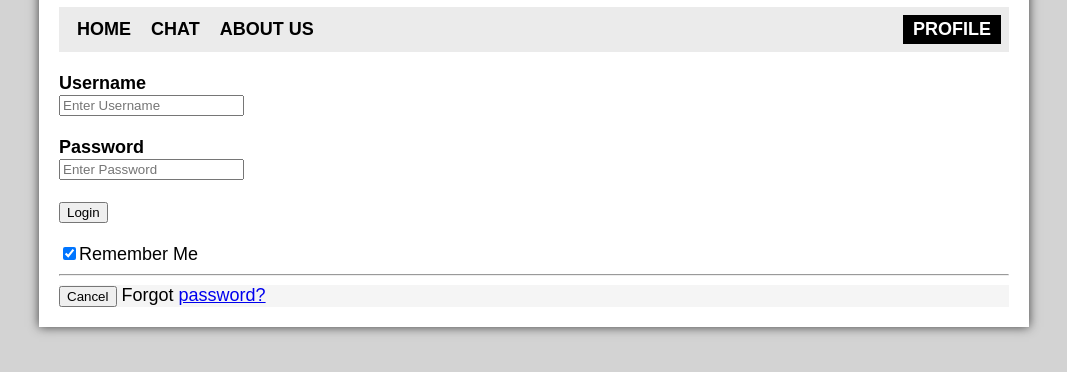
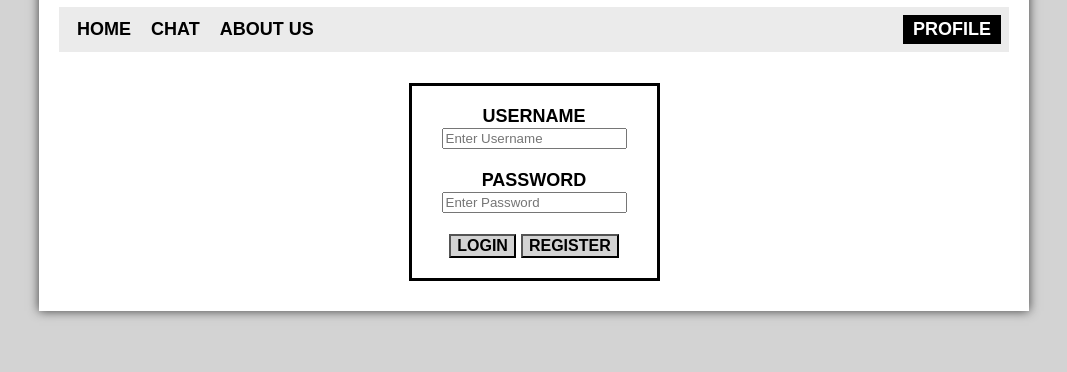
Before and after one commit to Burnsy4380/Hackathon-Projects-, a website: page profile.html in a window 1280 px wide. Shown: the part 106-478 px from the top of the page, without its empty margins (106-1173 px from the left). Drawn offline with Linux system fonts and the light colour scheme.

Commit message:
Add files via upload

```diff
--- a/profile.html
+++ b/profile.html
@@ -28,23 +28,18 @@
         <a href="profile.html" class="split active">PROFILE</a>
       </nav>
 
-      <form>
-        <div class="container"><br>
-          <label for"uname"><b>Username</b></label><br>
+      <form><br>
+        <div class="profilecontainer">
+          <div class="loginbox">
+          <label for"uname"><b>USERNAME</b></label><br>
           <input type="text" placeholder="Enter Username" name="uname" required>
 
-          <br><br><label for="psw"><b>Password</b></label><br>
+          <br><br><label for="psw"><b>PASSWORD</b></label><br>
           <input type="password" placeholder="Enter Password" name="psw" required>
 
-          <br><br><button type="submit">Login</button><br>
-          <label><br>
-            <input type="checkbox" checked="checked" name="remembered">Remember Me
-          </label>
-        </div><hr>
-
-        <div class="container" style="background-color: whitesmoke">
-          <button type="button" class="cancelbutton">Cancel</button>
-          <span class="psw">Forgot <a href="#">password?</a></span>
+          <br><br><button class="login" type="submit">LOGIN</button>
+          <button class="register" type="submit">REGISTER</button><br>
+          </div>
         </div>
       </form>
   </body>
--- a/style.css
+++ b/style.css
@@ -20,9 +20,16 @@ body {
     background-color: white;
     box-shadow: 0 0 10px rgba(0,0,0,0.7);
 }
-.container {
+.profilecontainer{
     max-width: 1400px;
     min-width: 300px;
+    text-align: center;
+    padding: 10px;
+}
+.loginbox {
+    display:inline-block;
+    border: 3px solid black;
+    padding: 20px 30px;
 }
 .header {
     display: flex;
@@ -66,3 +73,27 @@ body {
     display: flex;
     gap: 10px;
 }
+.login {
+    background-color: lightgrey;
+    color: black;
+    font-size:16px;
+    font-weight: bold;
+}
+.login:hover {
+    background-color: whitesmoke;
+    color: black;
+    font-size: 16px;
+    font-weight: bold;
+}
+.register {
+    background-color: lightgrey;
+    color: black;
+    font-size:16px;
+    font-weight: bold;
+}
+.register:hover {
+    background-color: whitesmoke;
+    color: black;
+    font-size: 16px;
+    font-weight: bold;
+}
```
